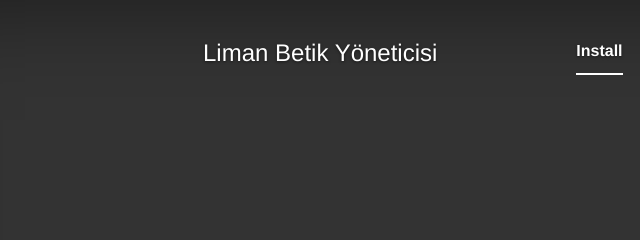
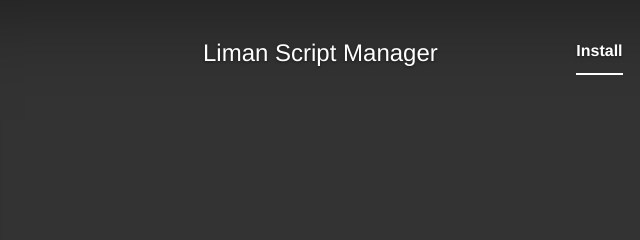
Before and after one commit to kocogluali/liman.space, a plain HTML site: page index.html in a window 1280 px wide. Shown: the top 240 px of the page, 117-757 px from the left. Drawn offline with nearby package versions, Linux system fonts and the light colour scheme; a script that the page names is missing.

Commit message:
Language fix.

```diff
--- a/index.html
+++ b/index.html
@@ -28,7 +28,7 @@
 
           <div class="masthead clearfix">
             <div class="inner">
-              <h3 class="masthead-brand">Liman Betik Yöneticisi</h3>
+              <h3 class="masthead-brand">Liman Script Manager</h3>
               <nav>
                 <ul class="nav masthead-nav">
                   <li class="active"><a href="#">Install</a></li>
```
